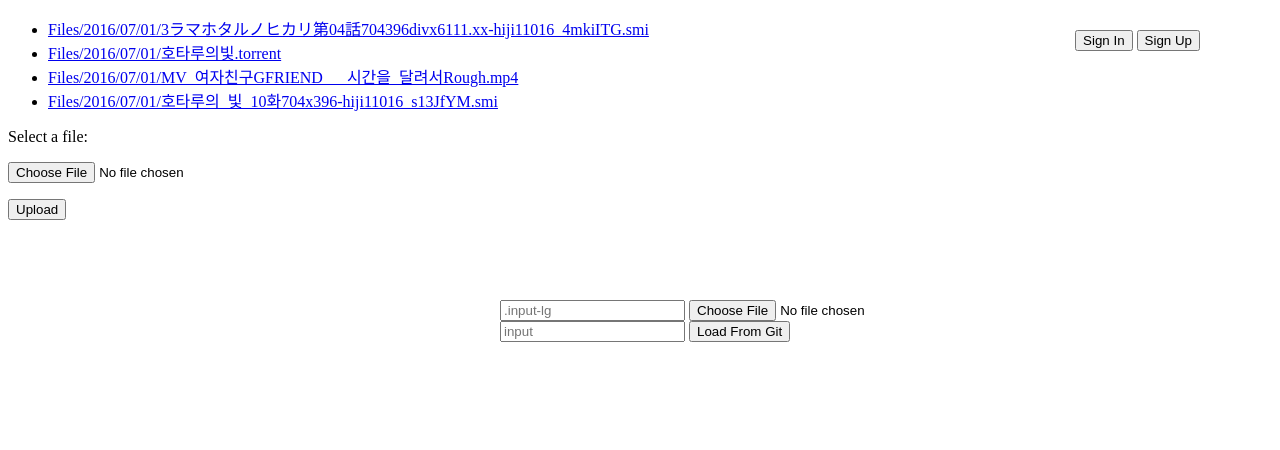
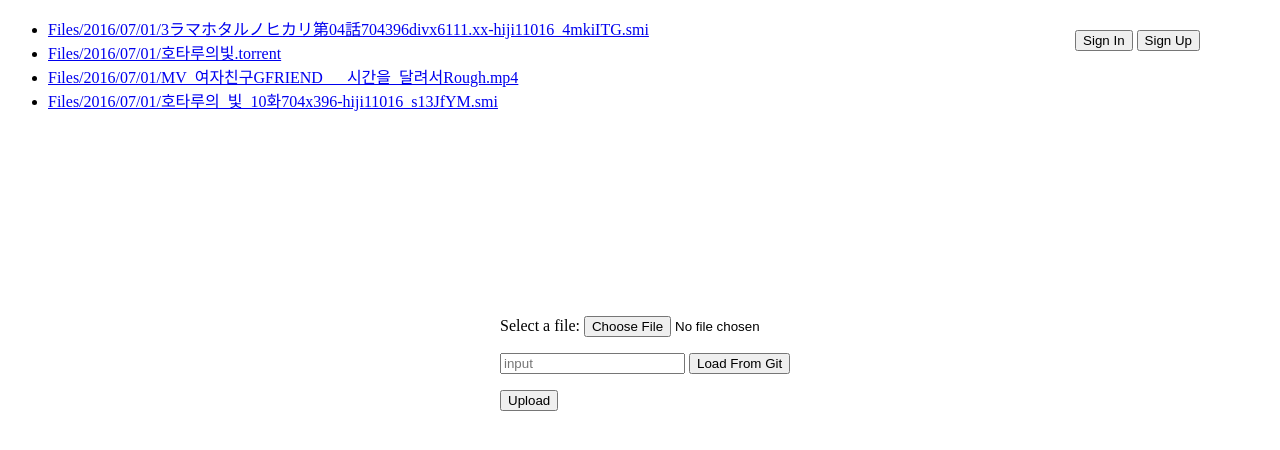
Before and after one commit to mlf23/Torch, a Django app: page /index/ in a window 1280 px wide. Shown: the top 450 px of the page. Run offline with Django 3.2, Linux system fonts and the light colour scheme; data comes from the database, SQL or seed files in the repository.

Commit message:
FileUpload

```diff
--- a/Torch/templates/torch/index.html
+++ b/Torch/templates/torch/index.html
@@ -1,44 +1,22 @@
 <!DOCTYPE html>
 <html lang="en">
-
 <head>
     <meta charset="UTF-8">
     <title>Index</title>
     <style type="text/css">
-        #one {
-            position:absolute;
-            top:30px;
-            right:80px;
-            }
-        #two
-        {
-            position:absolute;
-            top:300px;
-            left:500px;
-            }
-    </style>
-</head>
-
-<body>
-<form action ="" method = "post">
+        #one { position:absolute; top: 30px; right:80px; }
+        #two { position: absolute; top: 300px; left: 500px; }
+    </style> </head> <body> <form action="" method="post">
     <div class="form-group" id="one">
         <input class="btn btn-default" type="button" value="Sign In">
         <input class="btn btn-default" type="button" value="Sign Up">
-  </div>
+    </div> {#  <div class="form-group" id="two">#} {#    <input class="form-control input-lg" type="text" placeholder=".input-lg">#} {#      <input type="file" id="exampleInputFile">#} {#      <br>#} {#  <input class="form-control input-lg" type="text" placeholder="input">#} {#    <input class="btn btn-default" type="button" value="Load From Git">#} {#  </div>#} </form>
+<!-- List of uploaded documents -->
 
-  <div class="form-group" id="two">
-    <input class="form-control input-lg" type="text" placeholder=".input-lg">
-      <input type="file" id="exampleInputFile">
-      <br>
-  <input class="form-control input-lg" type="text" placeholder="input">
-    <input class="btn btn-default" type="button" value="Load From Git">
-  </div>
-</form>
-<!-- List of uploaded documents -->
 {% if files %}
     <ul>
         {% for file in files %}
-                    <li><a href="{{ file.Lddfile.url }}">{{ file.Lddfile.name }}</a></li>
+            <li>{% comment %}{{ forloop.counter }}.{% endcomment %} <a href="{{ file.Lddfile.url }}">{{ file.Lddfile.name }}</a></li>
         {% endfor %}
     </ul>
 {% else %}
@@ -47,17 +25,24 @@
 
 <!-- Upload form. Note enctype attribute!-->
 <form action="{% url "fileup" %}" method="post" enctype="multipart/form-data">
+    <div class="form-group" id="two">
         {% csrf_token %}
-            <p>{{ form.non_field_errors }}</p>
+        <p>
+        {{ form.non_field_errors }}
 
-            <p>{{ form.Lddfile.label_tag }} {{ form.Lddfile.help_text }}</p>
+        {{ form.Lddfile.label_tag }} {{ form.Lddfile.help_text }}
 
-            <p>
         {{ form.Lddfile.errors }}
         {{ form.Lddfile }}
         </p>
 
+        <P>
+            <input class="form-control input-lg" type="text" placeholder="input">
+            <input class="btn btn-default" type="button" value="Load From Git">
+        </P>
+
         <p><input type="submit" value="Upload"/></p>
+    </div>
 </form>
 </body>
 </html>
```
Lines whose indentation alone changed are shown as unchanged.
